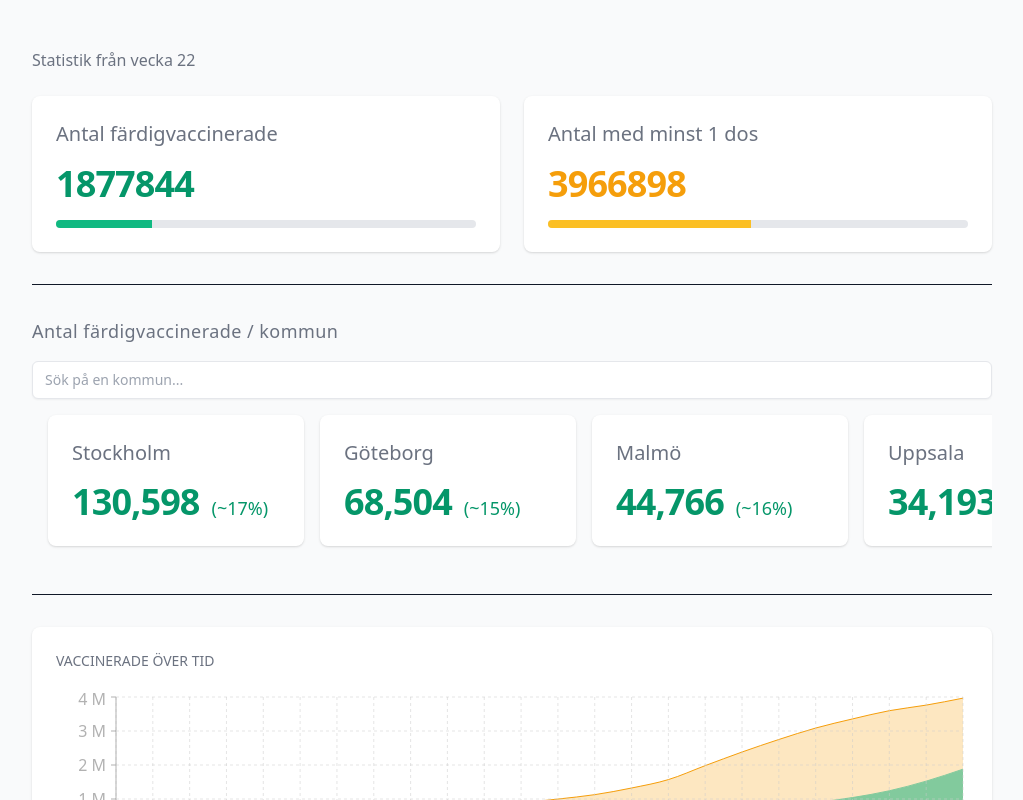
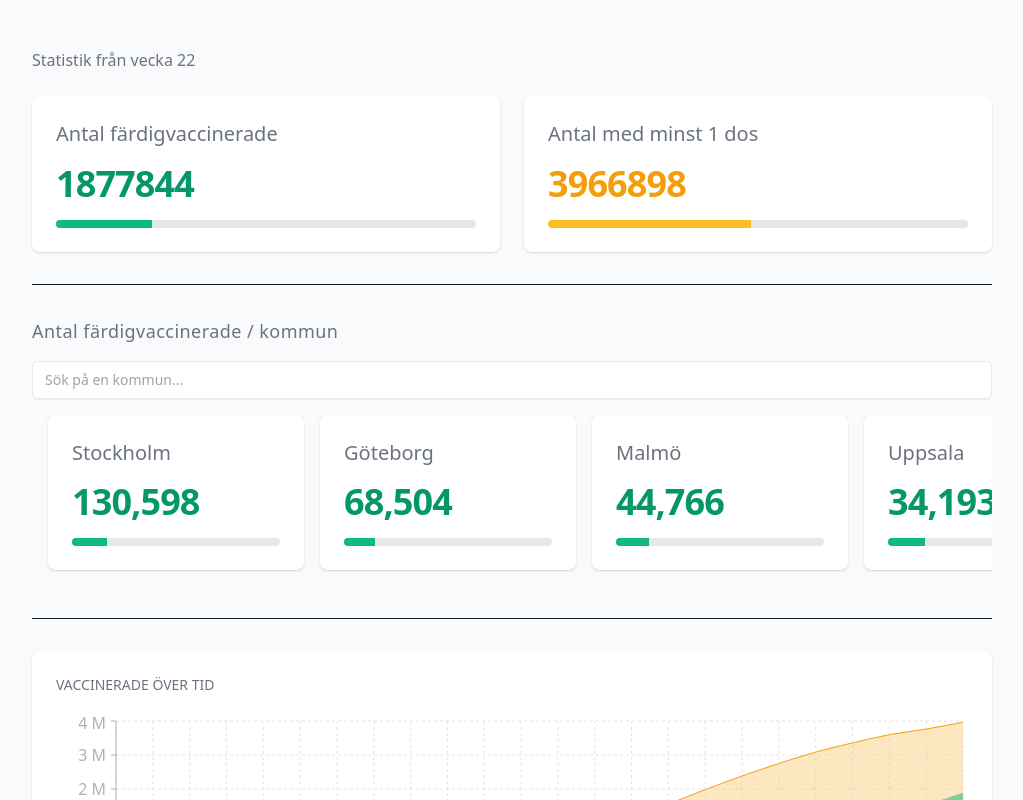
Before and after one commit to albingroen/vaccinstatistik.se, a Next.js app: page / in a window 1280 px wide. Shown: the top 800 px of the page, without its empty margins (128-1151 px from the left). Built offline with nearby package versions, Linux system fonts and the light colour scheme; what @splitbee/web, tailwindcss-scroll-snap would draw is missing.

Commit message:
:lipstick: Use progress bar for municipality cards too

```diff
--- a/components/Card.tsx
+++ b/components/Card.tsx
@@ -1,9 +1,11 @@
 import { HTMLAttributes } from "react";
+import Progress from "./Progress";
 
 type Card = {
   heading?: string;
   description?: string;
   suffix?: string;
+  progress?: number;
 };
 
 export default function Card({
@@ -11,6 +13,7 @@ export default function Card({
   description,
   children,
   suffix,
+  progress,
   ...rest
 }: Card & HTMLAttributes<HTMLDivElement>) {
   return (
@@ -36,6 +39,12 @@ export default function Card({
 
             <p className="text-lg text-gray-500 text-green-600">{suffix}</p>
           </div>
+
+          {progress && (
+            <div className="mt-4">
+              <Progress className="bg-green-500" value={progress} />
+            </div>
+          )}
         </>
       )}
     </div>
--- a/pages/index.tsx
+++ b/pages/index.tsx
@@ -121,14 +121,16 @@ export default function Home() {
             .reverse()
             .filter((record) =>
               search
-                ? record.name.toLowerCase().includes(search.toLowerCase())
+                ? record.name
+                    .toLowerCase()
+                    .includes(search.toLowerCase().trim())
                 : true
             )
             .map((record) => (
               <Card
                 className="inline-block mr-4 snap-ml-4 sm:snap-ml-0.5 snap-center w-64 sm:snap-start"
-                suffix={`(~${Math.round(record.shareFull * 100)}%)`}
                 description={record.amountFull.toLocaleString()}
+                progress={Math.round(record.shareFull * 100)}
                 heading={record.name}
                 key={record.name}
               />
```
